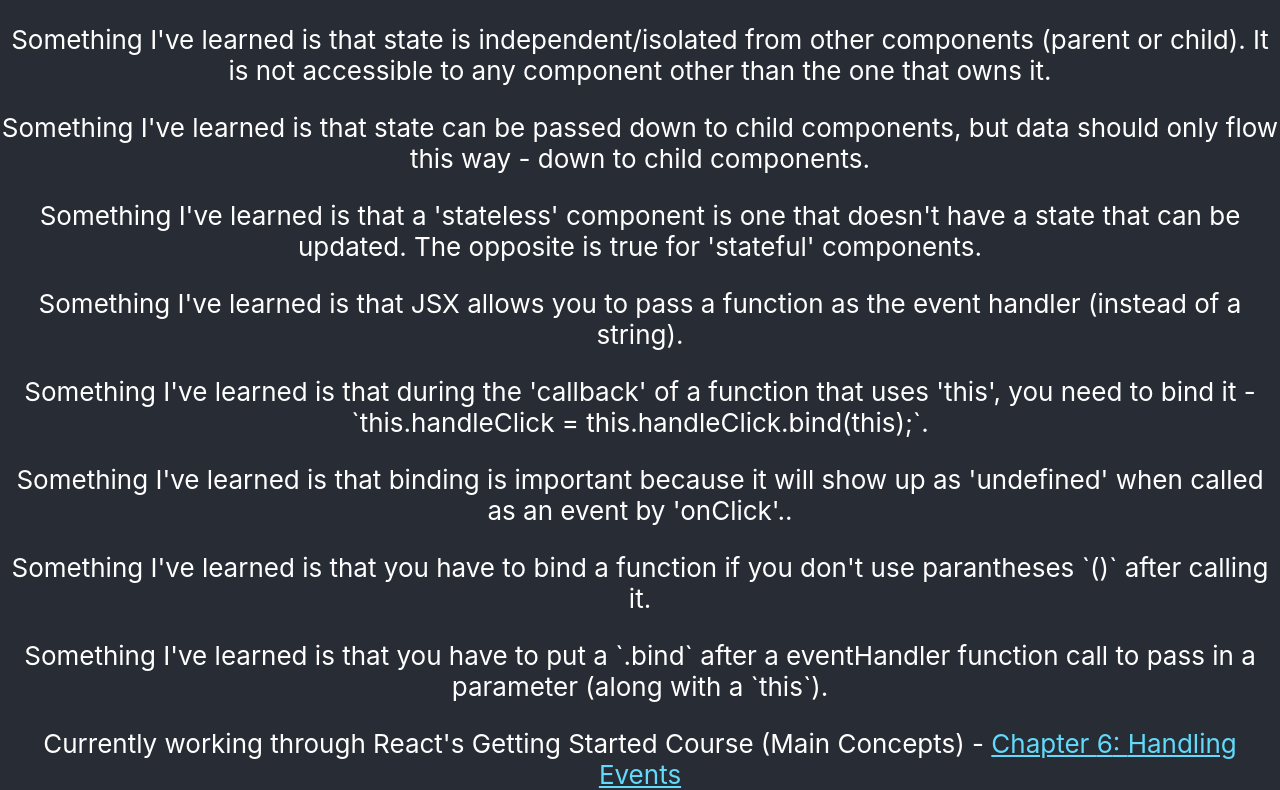
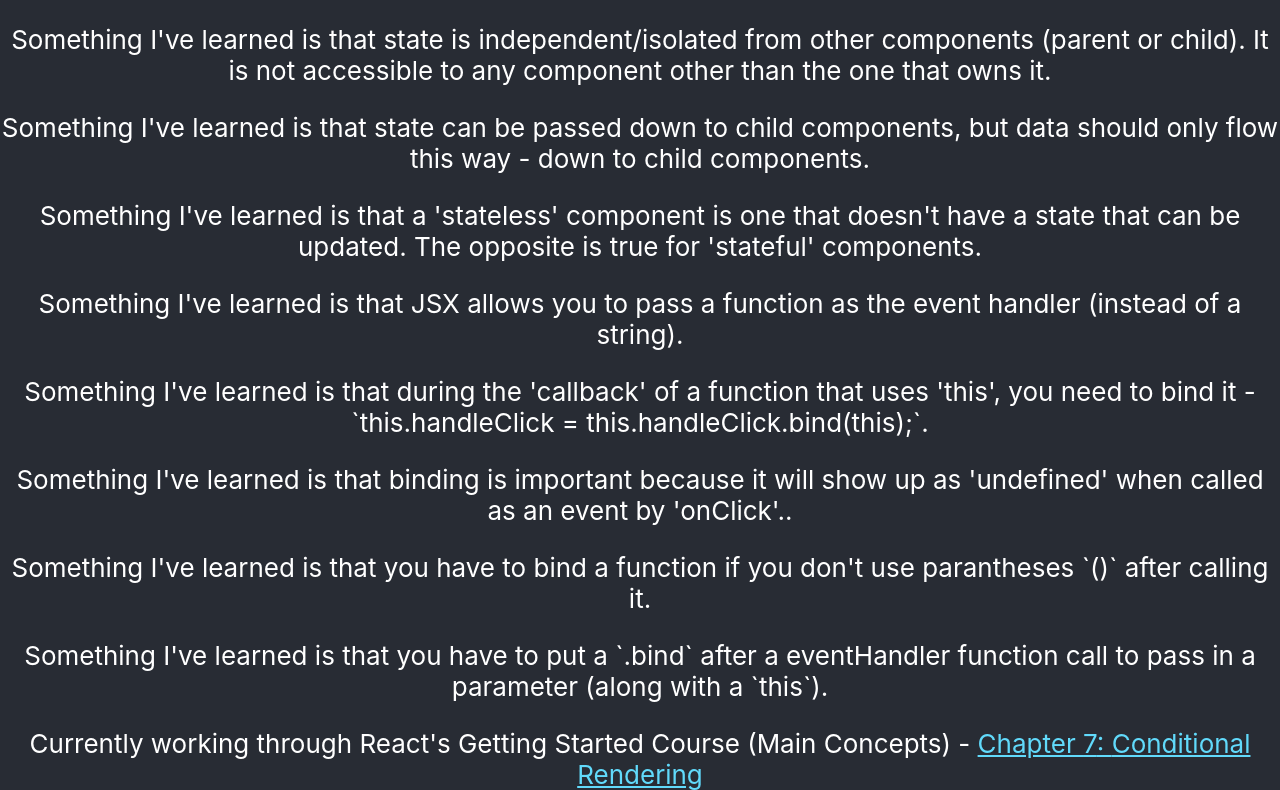
Before and after one commit to jespy3/ygo, a React (Create React App) app: page / in a window 1280 px wide. Shown: the part 1943-2733 px from the top of the page. Built offline with nearby package versions, Linux system fonts and the light colour scheme.

Commit message:
Updates reference that I'm up to chapter 7

```diff
--- a/src/components/referenceLine.js
+++ b/src/components/referenceLine.js
@@ -1,8 +1,8 @@
 import React from 'react';
 
-const courseCheckpoint ="https://reactjs.org/docs/handling-events.html";
-const chapterNumber = 6;
-const chapterName = "Handling Events";
+const courseCheckpoint ="https://reactjs.org/docs/conditional-rendering.html";
+const chapterNumber = 7;
+const chapterName = "Conditional Rendering";
 
 function LinkComponent(link) {
   return (
```
